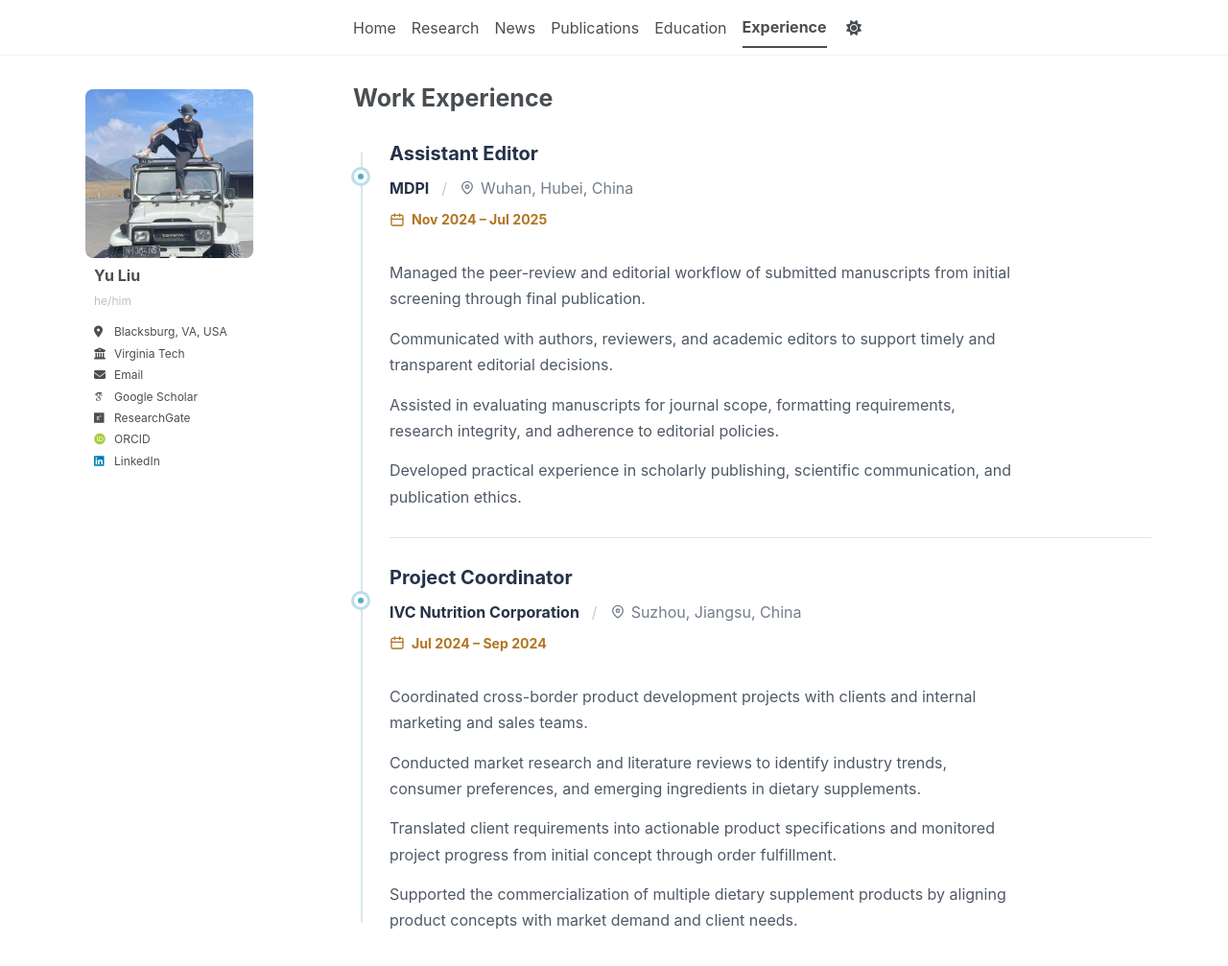
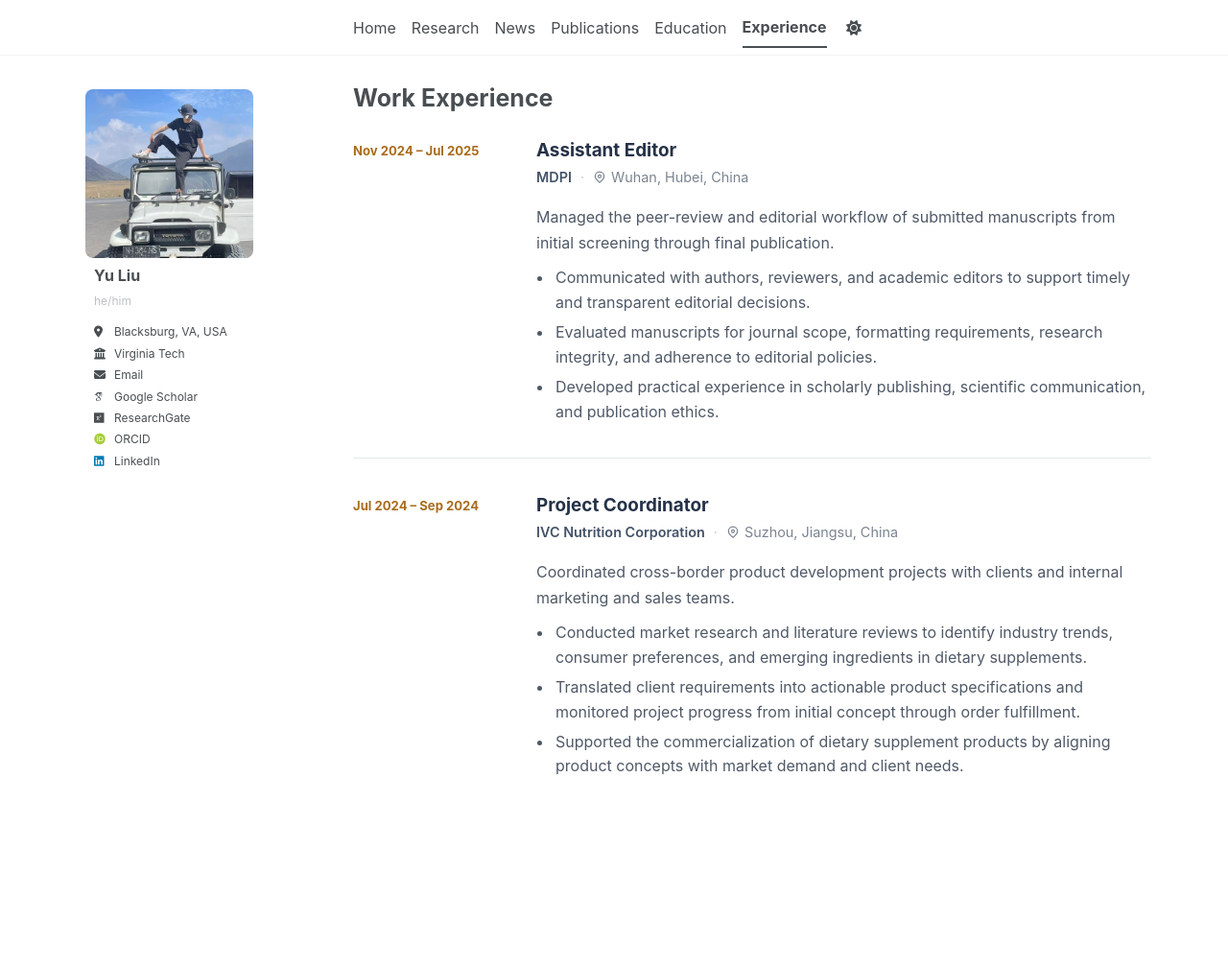
Before and after one commit to yuliu0322/yuliu0322.github.io, a Jekyll site: the page built from _pages/experience.md, in a window 1280 px wide and 1022 px high. Shown: the top 1007 px of the window at 96% size. Built offline with Jekyll 4.4.1, drawn with Linux system fonts in a browser that asks for light colours; some web fonts are replaced; a script bundle is joined from its source files by our own code; library files that are not in the unit come from our copies; part of the change alters nothing that is shown.

Commit message:
Update experience.md

```diff
--- a/_pages/experience.md
+++ b/_pages/experience.md
@@ -6,44 +6,26 @@ author_profile: true
 ---
 
 <style>
+
+/* =========================
+   Experience layout
+   ========================= */
+
 .experience-list {
-  position: relative;
   width: 100%;
-  margin-top: 2rem;
-  padding-left: 38px;
-}
-
-.experience-list::before {
-  content: "";
-  position: absolute;
-  top: 12px;
-  bottom: 12px;
-  left: 8px;
-  width: 2px;
-  background: #d7e8ee;
+  margin-top: 1.8rem;
 }
 
 .experience-entry {
-  position: relative;
+  display: grid;
+  grid-template-columns: 155px minmax(0, 1fr);
+  column-gap: 36px;
+
   width: 100%;
-  margin-bottom: 1.75rem;
-  padding-bottom: 1.75rem;
-  border-bottom: 1px solid #dfe6eb;
-}
+  padding: 0 0 2.2rem;
+  margin: 0 0 2.2rem;
 
-/* Timeline point */
-.experience-entry::before {
-  content: "";
-  position: absolute;
-  top: 30px;
-  left: -37px;
-  width: 14px;
-  height: 14px;
-  box-sizing: border-box;
-  border: 4px solid #ffffff;
-  border-radius: 50%;
-  background: #52adc8;
-  box-shadow: 0 0 0 3px #b9deea;
+  border-bottom: 1px solid #e3e8ec;
 }
 
 .experience-entry:last-child {
@@ -52,137 +34,150 @@ author_profile: true
   border-bottom: none;
 }
 
+
 /* =========================
-   Experience header
+   Date
    ========================= */
 
-.experience-header {
-  margin-bottom: 2rem;
+.experience-date {
+  margin: 4px 0 0;
+
+  color: #a96c1d;
+  font-size: 0.82rem;
+  font-weight: 700;
+  line-height: 1.5;
+
+  white-space: nowrap;
+}
+
+
+/* =========================
+   Main content
+   ========================= */
+
+.experience-content {
+  min-width: 0;
 }
 
 .experience-position {
-  margin: 0 0 10px;
+  margin: 0 0 5px;
+
   color: #253248;
-  font-size: 1.25rem;
+  font-size: 1.18rem;
+  font-weight: 700;
   line-height: 1.35;
 }
+
+
+/* =========================
+   Organization
+   ========================= */
 
 .experience-organization {
   display: flex;
   flex-wrap: wrap;
   align-items: center;
-  gap: 8px 13px;
-  margin: 0;
-  color: #737e8c;
+  gap: 5px 9px;
+
+  margin: 0 0 1.1rem;
+
+  color: #7a8491;
+  font-size: 0.9rem;
   line-height: 1.5;
 }
 
 .experience-company {
-  color: #253248;
-  font-weight: 700;
+  color: #445268;
+  font-weight: 600;
+
   text-decoration: none !important;
   border-bottom: none;
 }
 
 .experience-company:hover {
   color: #45a6c4;
+
   text-decoration-line: underline !important;
   text-decoration-thickness: 1px;
   text-underline-offset: 2px;
 }
 
 .experience-divider {
-  color: #c4cbd2;
+  color: #c0c7ce;
 }
 
 .experience-location {
   display: inline-flex;
   align-items: center;
-  gap: 6px;
+  gap: 5px;
 }
 
 .experience-location svg {
-  width: 16px;
-  height: 16px;
+  width: 14px;
+  height: 14px;
   flex: 0 0 auto;
+
   stroke: currentColor;
 }
 
+
 /* =========================
-   Date
+   Description
    ========================= */
 
-.experience-date {
-  display: flex;
-  align-items: center;
-  gap: 7px;
-  margin: 10px 0 0;
-  color: #b17622;
-  font-size: 0.88rem;
-  font-weight: 700;
-  line-height: 1.5;
+.experience-summary {
+  max-width: 680px;
+
+  margin: 0 0 0.7rem;
+
+  color: #4f5967;
+  line-height: 1.65;
 }
 
-.experience-date svg {
-  width: 16px;
-  height: 16px;
-  flex: 0 0 auto;
-  stroke: currentColor;
+.experience-details {
+  max-width: 680px;
+
+  margin: 0;
+  padding-left: 1.15rem;
+
+  color: #4f5967;
 }
 
-/* =========================
-   Experience details
-   ========================= */
+.experience-details li {
+  margin-bottom: 0.35rem;
+  padding-left: 0.1rem;
 
-.experience-details {
-  max-width: 650px;
-  margin: 0;
+  line-height: 1.6;
 }
 
-.experience-details p {
-  margin: 0 0 0.9rem;
-  color: #4f5967;
-  line-height: 1.7;
+.experience-details li:last-child {
+  margin-bottom: 0;
 }
 
-.experience-details p:last-child {
-  margin-bottom: 0;
-}
 
 /* =========================
    Dark mode
    ========================= */
 
-html[data-theme="dark"] .experience-list::before {
-  background: #61727b;
-}
-
 html[data-theme="dark"] .experience-entry {
   border-bottom-color: #5f666e;
-}
-
-html[data-theme="dark"] .experience-entry:last-child {
-  border-bottom-color: transparent;
-}
-
-html[data-theme="dark"] .experience-entry::before {
-  border-color: #474a4e;
-  background: #65c2dd;
-  box-shadow: 0 0 0 3px #637c85;
 }
 
 html[data-theme="dark"] .experience-position {
   color: #f2f5f8;
 }
 
+html[data-theme="dark"] .experience-date {
+  color: #e0ad60;
+}
+
 html[data-theme="dark"] .experience-organization,
 html[data-theme="dark"] .experience-location {
-  color: #c4ccd6;
+  color: #b9c2cc;
 }
 
 html[data-theme="dark"] .experience-company {
-  color: #f2f5f8;
-  border-bottom: none;
+  color: #e6ebf0;
 }
 
 html[data-theme="dark"] .experience-company:hover {
@@ -190,228 +185,222 @@ html[data-theme="dark"] .experience-company:hover {
 }
 
 html[data-theme="dark"] .experience-divider {
-  color: #7d858e;
+  color: #747d87;
 }
 
-html[data-theme="dark"] .experience-date {
-  color: #e0ad60;
-}
-
-html[data-theme="dark"] .experience-details p {
+html[data-theme="dark"] .experience-summary,
+html[data-theme="dark"] .experience-details {
   color: #c8d0da;
 }
 
+
 /* =========================
-   Mobile layout
+   Mobile
    ========================= */
 
 @media (max-width: 768px) {
-.experience-list {
-  margin-top: 1.5rem;
-  padding-left: 26px;
-}
 
-.experience-list::before {
-  left: 5px;
-}
+  .experience-list {
+    margin-top: 1.4rem;
+  }
 
   .experience-entry {
-    margin-bottom: 1.75rem;
-    padding-bottom: 1.75rem;
+    display: block;
+
+    margin-bottom: 1.8rem;
+    padding-bottom: 1.8rem;
   }
 
-  .experience-entry::before {
-    top: 20px;
-    left: -26px;
-    width: 12px;
-    height: 12px;
-    border-width: 3px;
-  }
+  .experience-date {
+    margin: 0 0 7px;
 
-  .experience-header {
-    margin-bottom: 1.75rem;
+    font-size: 0.8rem;
   }
 
   .experience-position {
-    font-size: 1.15rem;
+    margin-bottom: 5px;
+
+    font-size: 1.12rem;
   }
 
   .experience-organization {
-    gap: 7px 10px;
+    margin-bottom: 0.9rem;
+
+    font-size: 0.86rem;
   }
 
-  .experience-date {
-    margin-top: 9px;
-    font-size: 0.84rem;
+  .experience-summary {
+    line-height: 1.6;
+  }
+
+  .experience-details li {
+    line-height: 1.55;
   }
 
 }
+
 </style>
+
 
 <div class="experience-list">
 
-  <!-- Assistant Editor -->
+
+  <!-- =========================
+       Assistant Editor
+       ========================= -->
 
   <section class="experience-entry">
 
-<div class="experience-header">
+    <div class="experience-date">
+      Nov 2024 – Jul 2025
+    </div>
 
-  <h2 class="experience-position">
-    Assistant Editor
-  </h2>
+    <div class="experience-content">
 
-  <p class="experience-organization">
-    <a
-      class="experience-company"
-      href="https://mdpi.cn/about/wuhan"
-      target="_blank"
-      rel="noopener noreferrer"
-    >
-      MDPI
-    </a>
+      <h2 class="experience-position">
+        Assistant Editor
+      </h2>
 
-    <span class="experience-divider" aria-hidden="true">/</span>
+      <p class="experience-organization">
 
-    <span class="experience-location">
-      <svg
-        viewBox="0 0 24 24"
-        fill="none"
-        stroke-width="2"
-        stroke-linecap="round"
-        stroke-linejoin="round"
-        aria-hidden="true"
-      >
-        <path d="M20 10c0 5-8 11-8 11S4 15 4 10a8 8 0 1 1 16 0Z"></path>
-        <circle cx="12" cy="10" r="2.5"></circle>
-      </svg>
+        <a
+          class="experience-company"
+          href="https://mdpi.cn/about/wuhan"
+          target="_blank"
+          rel="noopener noreferrer"
+        >
+          MDPI
+        </a>
 
-      Wuhan, Hubei, China
-    </span>
-  </p>
+        <span class="experience-divider" aria-hidden="true">·</span>
 
-  <p class="experience-date">
-    <svg
-      viewBox="0 0 24 24"
-      fill="none"
-      stroke-width="2"
-      stroke-linecap="round"
-      stroke-linejoin="round"
-      aria-hidden="true"
-    >
-      <rect x="3" y="5" width="18" height="16" rx="2"></rect>
-      <path d="M16 3v4"></path>
-      <path d="M8 3v4"></path>
-      <path d="M3 11h18"></path>
-    </svg>
+        <span class="experience-location">
 
-    Nov 2024 – Jul 2025
-  </p>
+          <svg
+            viewBox="0 0 24 24"
+            fill="none"
+            stroke-width="2"
+            stroke-linecap="round"
+            stroke-linejoin="round"
+            aria-hidden="true"
+          >
+            <path d="M20 10c0 5-8 11-8 11S4 15 4 10a8 8 0 1 1 16 0Z"></path>
+            <circle cx="12" cy="10" r="2.5"></circle>
+          </svg>
 
-</div>
+          Wuhan, Hubei, China
 
-<div class="experience-details">
-  <p>
-    Managed the peer-review and editorial workflow of submitted
-    manuscripts from initial screening through final publication.
-  </p>
-  <p>
-    Communicated with authors, reviewers, and academic editors to support
-    timely and transparent editorial decisions.
-  </p>
-  <p>
-    Assisted in evaluating manuscripts for journal scope, formatting
-    requirements, research integrity, and adherence to editorial
-    policies.
-  </p>
-  <p>
-    Developed practical experience in scholarly publishing, scientific
-    communication, and publication ethics.
-  </p>
-</div>
+        </span>
+
+      </p>
+
+      <p class="experience-summary">
+        Managed the peer-review and editorial workflow of submitted
+        manuscripts from initial screening through final publication.
+      </p>
+
+      <ul class="experience-details">
+
+        <li>
+          Communicated with authors, reviewers, and academic editors to
+          support timely and transparent editorial decisions.
+        </li>
+
+        <li>
+          Evaluated manuscripts for journal scope, formatting requirements,
+          research integrity, and adherence to editorial policies.
+        </li>
+
+        <li>
+          Developed practical experience in scholarly publishing,
+          scientific communication, and publication ethics.
+        </li>
+
+      </ul>
+
+    </div>
 
   </section>
 
-  <!-- Project Coordinator -->
+
+  <!-- =========================
+       Project Coordinator
+       ========================= -->
 
   <section class="experience-entry">
 
-<div class="experience-header">
+    <div class="experience-date">
+      Jul 2024 – Sep 2024
+    </div>
 
-  <h2 class="experience-position">
-    Project Coordinator
-  </h2>
+    <div class="experience-content">
 
-  <p class="experience-organization">
-    <a
-      class="experience-company"
-      href="https://www.ivcinc.net/"
-      target="_blank"
-      rel="noopener noreferrer"
-    >
-      IVC Nutrition Corporation
-    </a>
+      <h2 class="experience-position">
+        Project Coordinator
+      </h2>
 
-    <span class="experience-divider" aria-hidden="true">/</span>
+      <p class="experience-organization">
 
-    <span class="experience-location">
-      <svg
-        viewBox="0 0 24 24"
-        fill="none"
-        stroke-width="2"
-        stroke-linecap="round"
-        stroke-linejoin="round"
-        aria-hidden="true"
-      >
-        <path d="M20 10c0 5-8 11-8 11S4 15 4 10a8 8 0 1 1 16 0Z"></path>
-        <circle cx="12" cy="10" r="2.5"></circle>
-      </svg>
+        <a
+          class="experience-company"
+          href="https://www.ivcinc.net/"
+          target="_blank"
+          rel="noopener noreferrer"
+        >
+          IVC Nutrition Corporation
+        </a>
 
-      Suzhou, Jiangsu, China
-    </span>
-  </p>
+        <span class="experience-divider" aria-hidden="true">·</span>
 
-  <p class="experience-date">
-    <svg
-      viewBox="0 0 24 24"
-      fill="none"
-      stroke-width="2"
-      stroke-linecap="round"
-      stroke-linejoin="round"
-      aria-hidden="true"
-    >
-      <rect x="3" y="5" width="18" height="16" rx="2"></rect>
-      <path d="M16 3v4"></path>
-      <path d="M8 3v4"></path>
-      <path d="M3 11h18"></path>
-    </svg>
+        <span class="experience-location">
 
-    Jul 2024 – Sep 2024
-  </p>
+          <svg
+            viewBox="0 0 24 24"
+            fill="none"
+            stroke-width="2"
+            stroke-linecap="round"
+            stroke-linejoin="round"
+            aria-hidden="true"
+          >
+            <path d="M20 10c0 5-8 11-8 11S4 15 4 10a8 8 0 1 1 16 0Z"></path>
+            <circle cx="12" cy="10" r="2.5"></circle>
+          </svg>
 
-</div>
+          Suzhou, Jiangsu, China
 
-<div class="experience-details">
-  <p>
-    Coordinated cross-border product development projects with clients
-    and internal marketing and sales teams.
-  </p>
-  <p>
-    Conducted market research and literature reviews to identify industry
-    trends, consumer preferences, and emerging ingredients in dietary
-    supplements.
-  </p>
-  <p>
-    Translated client requirements into actionable product specifications
-    and monitored project progress from initial concept through order
-    fulfillment.
-  </p>
-  <p>
-    Supported the commercialization of multiple dietary supplement
-    products by aligning product concepts with market demand and client
-    needs.
-  </p>
-</div>
+        </span>
+
+      </p>
+
+      <p class="experience-summary">
+        Coordinated cross-border product development projects with clients
+        and internal marketing and sales teams.
+      </p>
+
+      <ul class="experience-details">
+
+        <li>
+          Conducted market research and literature reviews to identify
+          industry trends, consumer preferences, and emerging ingredients
+          in dietary supplements.
+        </li>
+
+        <li>
+          Translated client requirements into actionable product
+          specifications and monitored project progress from initial
+          concept through order fulfillment.
+        </li>
+
+        <li>
+          Supported the commercialization of dietary supplement products
+          by aligning product concepts with market demand and client needs.
+        </li>
+
+      </ul>
+
+    </div>
 
   </section>
 
+
 </div>
```
